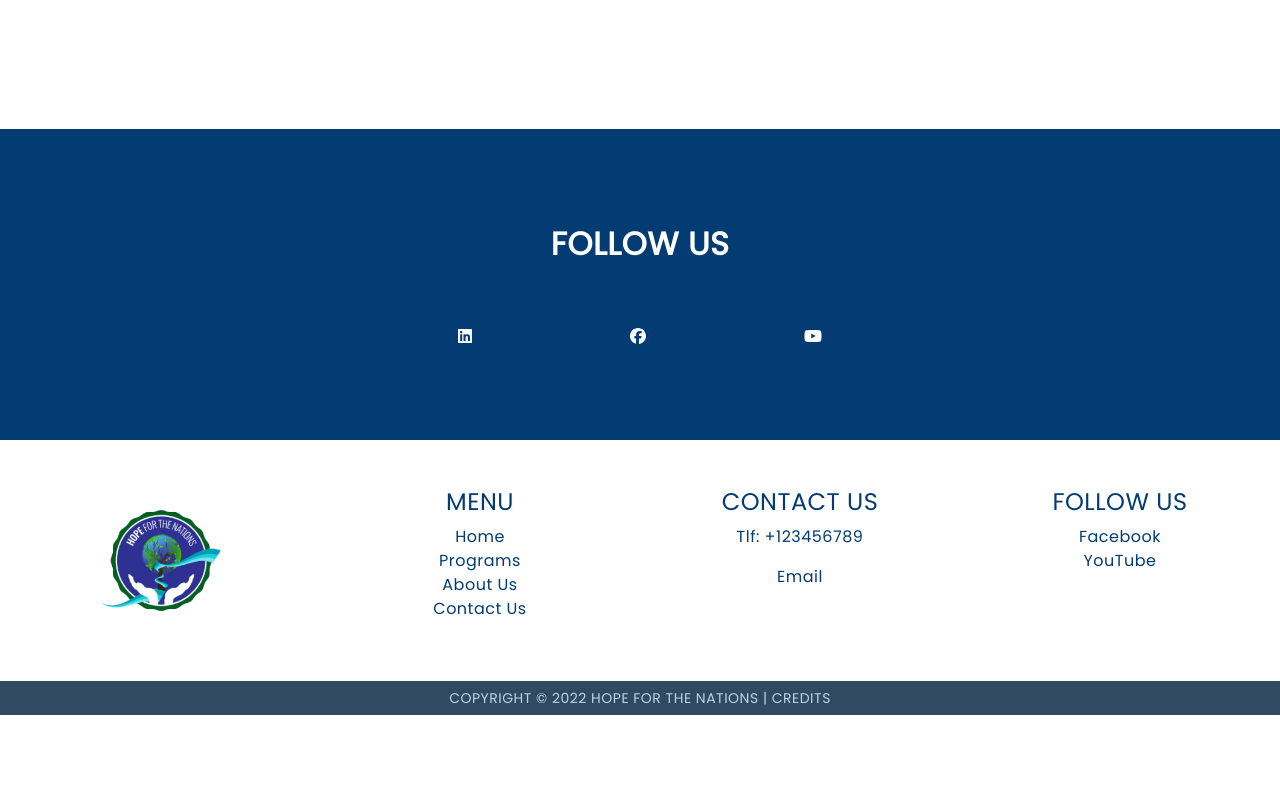
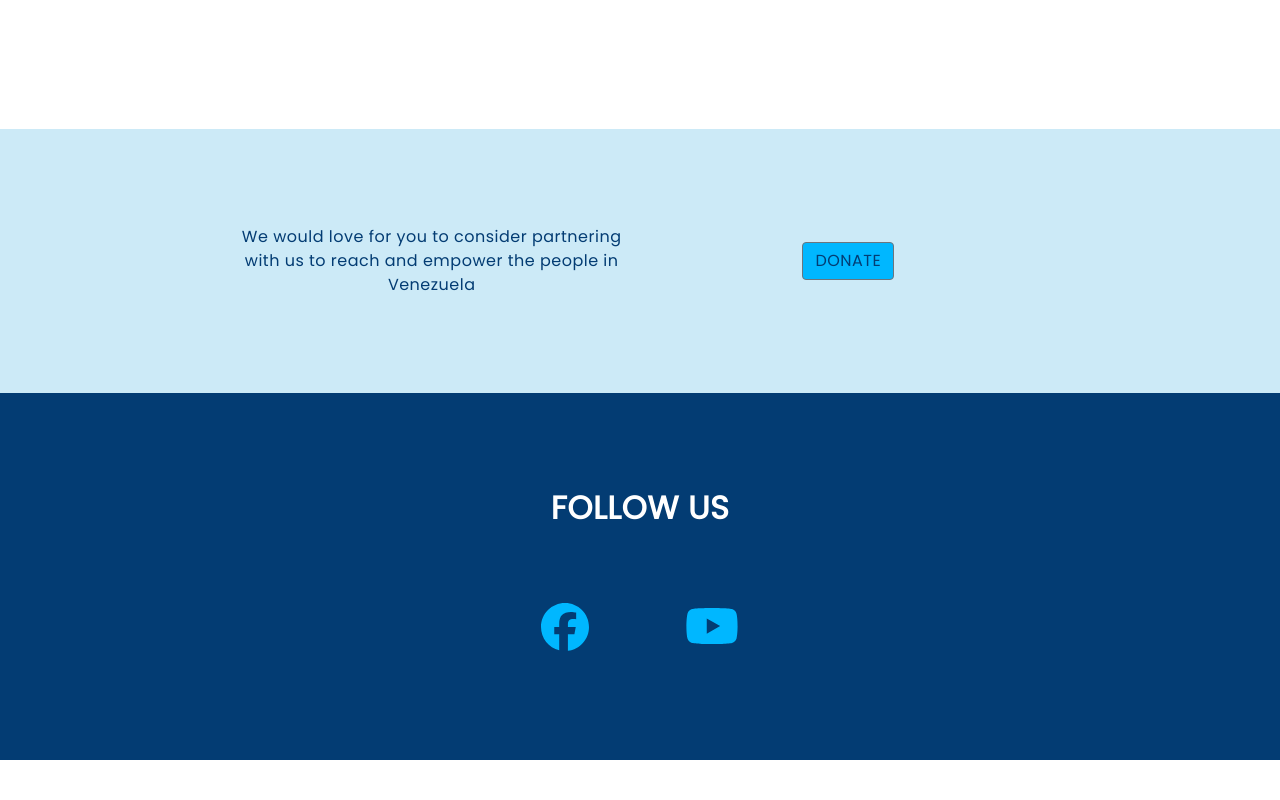
Before and after one commit to Cmmh1101/hope-react-types, a React (Create React App) app: page /storyOfHope/dylans-story in a window 1280 px wide. Shown: the part 2480-3280 px from the top of the page. Before the commit the page ends 3195 px from the top, so only its background shows below. Built offline with nearby package versions, Linux system fonts and the light colour scheme; a web font is replaced by a local one.

Commit message:
follow us styles and donate banner created

```diff
--- a/src/styles/styles.css
+++ b/src/styles/styles.css
@@ -282,6 +282,12 @@ footer .rights {
   color: var(--white);
   margin-top: 6rem;
 }
+.donate-internal-sec {
+  background-color: #cceaf7;
+  color: var(--dark-blue);
+  margin: 6rem 0 0;
+  padding: 6rem 0;
+}
 
 /* btn call to action */
 
@@ -298,9 +304,33 @@ footer .rights {
 
 /* Follow us */
 
+.follow-section {
+  background-color: var(--dark-blue);
+  color: var(--white);
+}
+
 .follow-header {
   color: var(--white);
 }
+
+.follow-links {
+  display: flex;
+  justify-content: center;
+  align-items: center;
+}
+
+.follow-icons {
+  font-size: 3rem;
+  color: #00b7ff;
+  transition: var(--transition);
+}
+.follow-icons:hover {
+  font-size: 3rem;
+  color: var(--white);
+  transform: scale(1.2);
+}
+
+/* d-flex justify-content-center align-items-center follow-links */
 
 .follow-icons i {
   font-size: 3rem;
--- /dev/null
+++ b/src/utils/DonateInterPages.tsx
@@ -0,0 +1,34 @@
+import React from "react";
+import { Button, Col, Container, Row } from "reactstrap";
+
+const Donate = () => {
+  return (
+    <Container fluid className="donate-internal-sec">
+      <Row>
+        <Col xs={12} className="d-flex justify-content-center flex-wrap">
+          <Col
+            xs={12}
+            md={8}
+            xl={4}
+            className="d-flex justify-content-center align-items-center"
+          >
+            <p className="text-center text-md-end text-right mb-xs-4 mb-md-0">
+              We would love for you to consider partnering with us to reach and
+              empower the people in Venezuela
+            </p>
+          </Col>
+          <Col
+            xs={12}
+            md={4}
+            xl={4}
+            className="d-flex justify-content-center align-items-center"
+          >
+            <Button className="btn-cta">DONATE</Button>
+          </Col>
+        </Col>
+      </Row>
+    </Container>
+  );
+};
+
+export default Donate;
--- a/src/utils/FollowUs.tsx
+++ b/src/utils/FollowUs.tsx
@@ -7,12 +7,13 @@ import {
   faYoutube,
   faLinkedin,
 } from "@fortawesome/free-brands-svg-icons";
+import { Link } from "react-router-dom";
 
 interface Props {}
 
 const FollowUs = (props: Props) => {
   return (
-    <Container fluid className="p-5 donate-section">
+    <Container fluid className="p-5 follow-section">
       <Row>
         <Col xs={12} className="d-flex justify-content-center flex-wrap">
           <Col
@@ -21,15 +22,13 @@ const FollowUs = (props: Props) => {
           >
             <MainHeader headerText="Follow Us" customClass="follow-header" />
           </Col>
-          <Col
-            xs={12}
-            md={4}
-            xl={4}
-            className="d-flex justify-content-between align-items-center follow-icons mb-5"
-          >
-            <FontAwesomeIcon icon={faLinkedin} />
-            <FontAwesomeIcon icon={faFacebook} />
-            <FontAwesomeIcon icon={faYoutube} />
+          <Col xs={12} md={4} xl={4} className="follow-links mb-5">
+            <Link to="/" className="mx-5">
+              <FontAwesomeIcon icon={faFacebook} className="follow-icons" />
+            </Link>
+            <Link to="/" className="mx-5 follow-icons">
+              <FontAwesomeIcon icon={faYoutube} />
+            </Link>
           </Col>
         </Col>
       </Row>
--- a/src/views/storiesOfHope.tsx/components/StoryPage.tsx
+++ b/src/views/storiesOfHope.tsx/components/StoryPage.tsx
@@ -2,6 +2,7 @@ import React from "react";
 import { Col, Container, Row } from "reactstrap";
 import storiesData from "../../../storiesData";
 import BannerDivider from "../../../utils/BannerDivider";
+import DonateInterPages from "../../../utils/DonateInterPages";
 import FollowUs from "../../../utils/FollowUs";
 import StoryBannerImageSmall from "../../../utils/StoryBannerImageSmall";
 import NotFoundPage from "../../404page";
@@ -63,7 +64,7 @@ const StoryPage = ({ match }: any) => {
           </Col>
         </Row>
       </Container>
-      <section className="bg-info my-5 py-5">
+      <section className="highlight-section my-5 py-5">
         <Container>
           <Row>
             <Col xs={12} className="mx-auto px-3">
@@ -80,6 +81,7 @@ const StoryPage = ({ match }: any) => {
           </Col>
         </Row>
       </Container>
+      <DonateInterPages />
       <FollowUs />
     </>
   );
```
